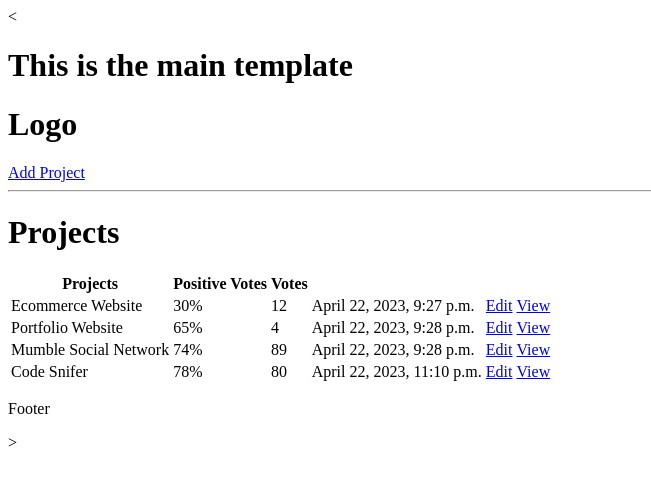
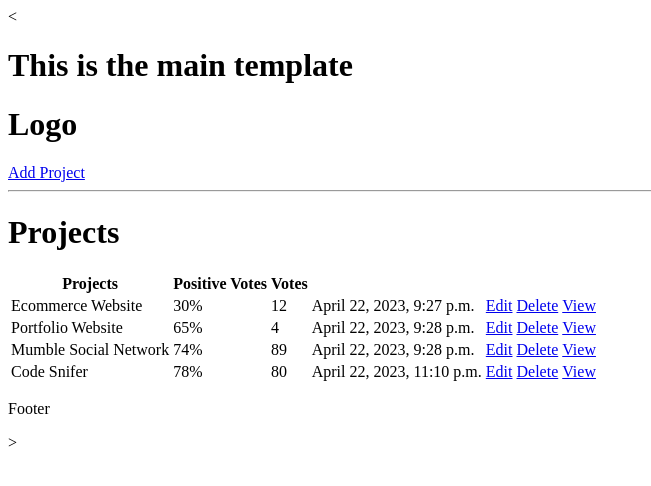
Before and after one commit to ZonyLaw/devSearch, a Django app: page / in a window 1280 px wide. Shown: the top 486 px of the page, without its empty margins (0-651 px from the left). Run offline with Django 3.2, Linux system fonts and the light colour scheme; data comes from the database, SQL or seed files in the repository; both versions use the stored data as it was after the commit.

Commit message:
set up the delete in view.py

```diff
--- a/devSearch/projects/templates/projects/projects.html
+++ b/devSearch/projects/templates/projects/projects.html
@@ -10,7 +10,8 @@
         <th>Positive Votes</th>
         <th>Votes</th>
         <th></th>
-        <!-- <th></th> -->
+        <th></th>
+        <th></th>
     </tr>
     {% for project in projects %}
     <tr>
@@ -20,6 +21,7 @@
         <td>{{project.vote_total}}</td>
         <td>{{project.created}}</td>
         <td><a href="{% url 'update-project' project.id %}">Edit</a></td>
+        <td><a href="{% url 'delete-project' project.id %}">Delete</a></td>
         <td><a href="{% url 'project' project.id %}">View</a></td>
 
     </tr>
--- a/devSearch/projects/urls.py
+++ b/devSearch/projects/urls.py
@@ -7,5 +7,6 @@ urlpatterns = [
     path('project/<str:pk>', views.project, name="project"),
     path('create-project/', views.createProject, name="create-project"),
     path('update-project/<str:pk>', views.updateProject, name="update-project"),
+    path('delete-project/<str:pk>', views.deleteProject, name="delete-project"),
 
 ]
--- a/devSearch/projects/views.py
+++ b/devSearch/projects/views.py
@@ -39,3 +39,12 @@ def updateProject(request, pk):
             return redirect('projects')
     context = {'form': form}
     return render(request, "projects/project_form.html", context)
+
+
+def deleteProject(request, pk):
+    project = Projects.objects.get(id=pk)
+    if request.method == 'POST':
+        project.delete()
+        return redirect('projects')
+    context = {'object': project}
+    return render(request, 'projects/delete_template.html', context)
```
Also changed, not shown: devSearch/projects/templates/projects/delete_template.html (added, +17 -0 lines), devSearch/db.sqlite3.
